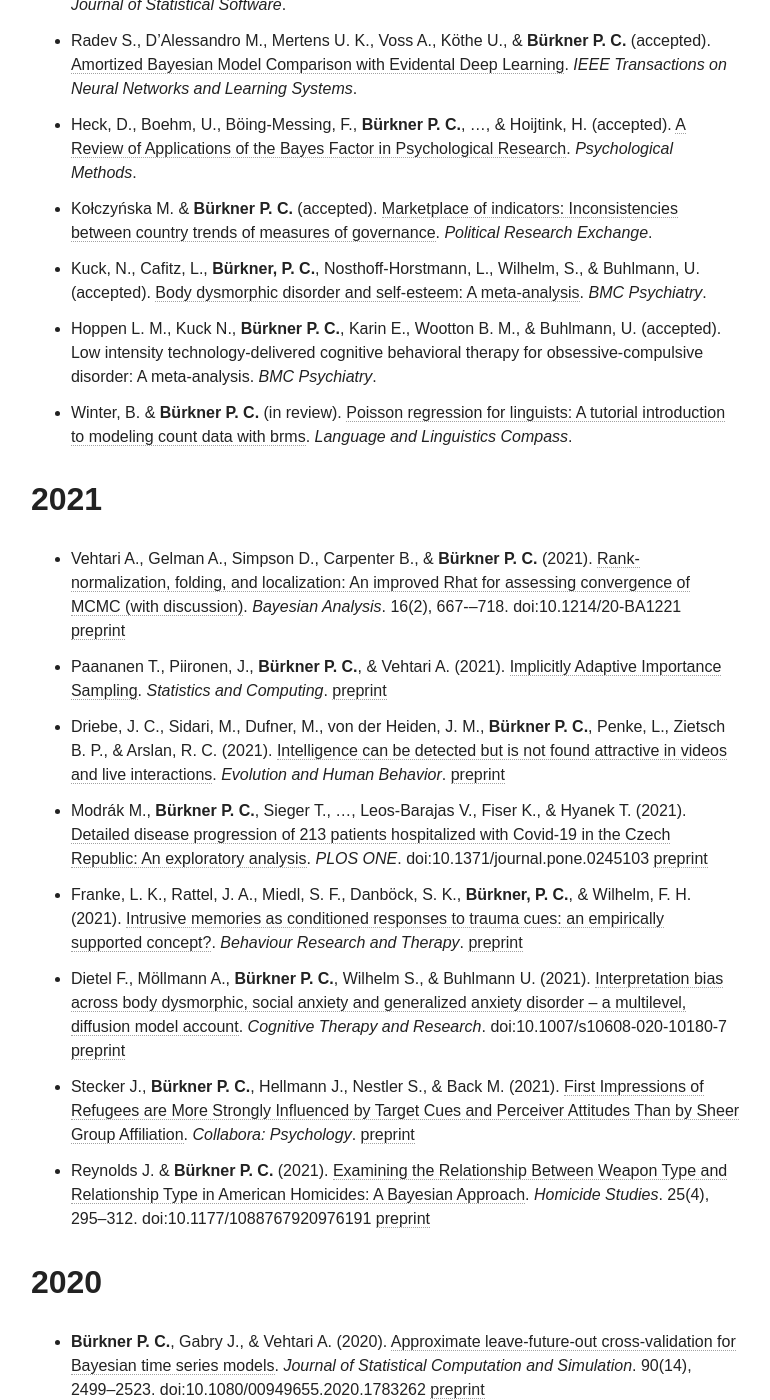
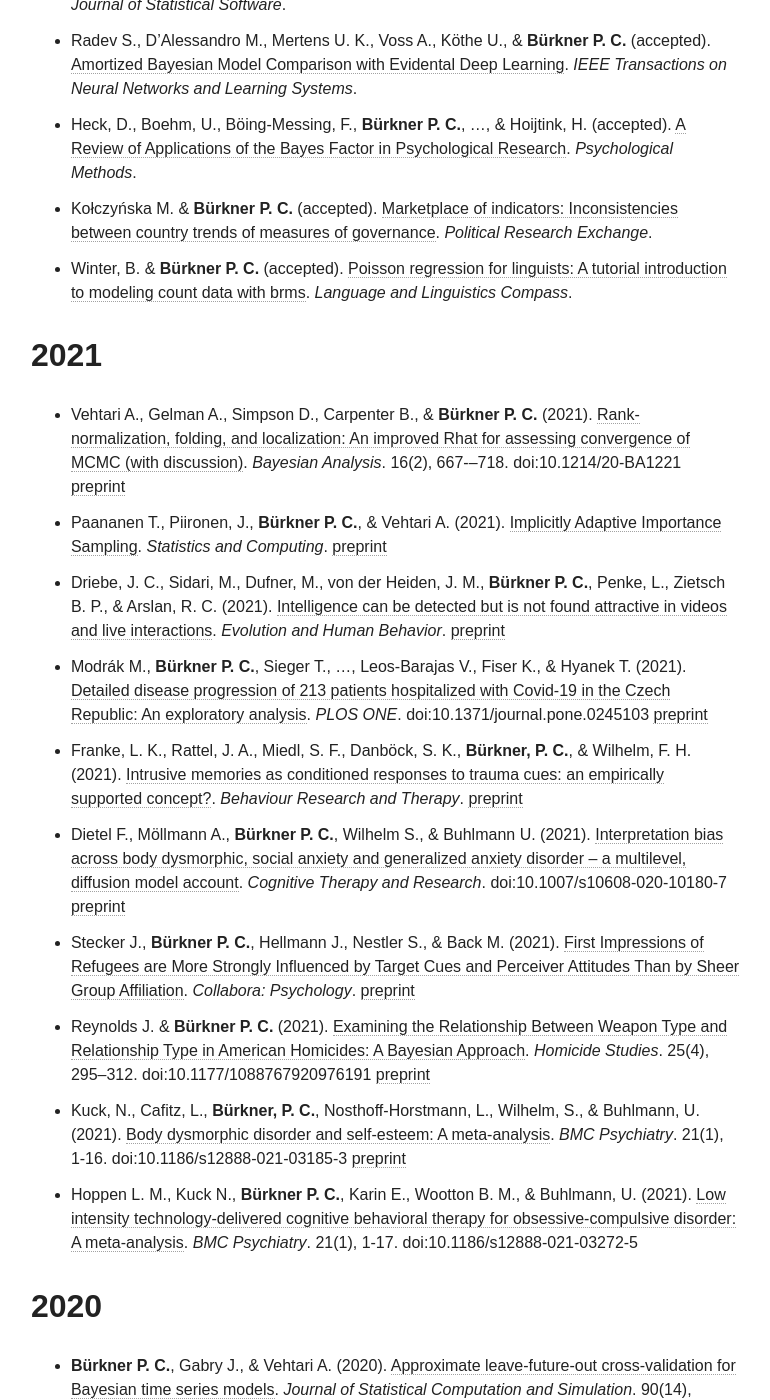
Before and after one commit to paul-buerkner/paul-buerkner.github.io, a Jekyll site: the page built from publications/index.md, in a window 1280 px wide and 1400 px high, scrolled down 2072 px. Shown: the whole window, without its empty margins (255-1025 px from the left). Built offline with Jekyll 4.4.1, drawn with Linux system fonts in a browser that asks for light colours; nearby versions of some CDN libraries; some of the changed lines change nothing that is shown.

Commit message:
move paper to published

```diff
--- a/publications/index.md
+++ b/publications/index.md
@@ -32,9 +32,7 @@
 * Radev S., D’Alessandro M., Mertens U. K., Voss A., Köthe U., & **Bürkner P. C.** (accepted). [Amortized Bayesian Model Comparison with Evidental Deep Learning](https://arxiv.org/abs/2004.10629). *IEEE Transactions on Neural Networks and Learning Systems*.
 * Heck, D., Boehm, U., Böing-Messing, F., **Bürkner P. C.**, ..., & Hoijtink, H. (accepted). [A Review of Applications of the Bayes Factor in Psychological Research](https://psyarxiv.com/cu43g/). *Psychological Methods*.
 * Kołczyńska M. & **Bürkner P. C.** (accepted). [Marketplace of indicators: Inconsistencies between country trends of measures of governance](https://osf.io/preprints/socarxiv/u8gsc/). *Political Research Exchange*.
-* Kuck, N., Cafitz, L., **Bürkner, P. C.**, Nosthoff-Horstmann, L., Wilhelm, S., & Buhlmann, U. (accepted). [Body dysmorphic disorder and self-esteem: A meta-analysis](https://psyarxiv.com/5g32t/). *BMC Psychiatry*.
-* Hoppen L. M., Kuck N., **Bürkner P. C.**, Karin E., Wootton B. M., & Buhlmann, U. (accepted). Low intensity technology-delivered cognitive behavioral therapy for obsessive-compulsive disorder: A meta-analysis. *BMC Psychiatry*.
-* Winter, B. & **Bürkner P. C.** (in review). [Poisson regression for linguists: A tutorial introduction to modeling count data with brms](https://osf.io/93kaf/). *Language and Linguistics Compass*.
+* Winter, B. & **Bürkner P. C.** (accepted). [Poisson regression for linguists: A tutorial introduction to modeling count data with brms](https://osf.io/93kaf/). *Language and Linguistics Compass*.
 
 ## 2021
 
@@ -47,6 +45,8 @@
 doi:10.1007/s10608-020-10180-7 [preprint](https://psyarxiv.com/3hnpu/)
 * Stecker J., **Bürkner P. C.**, Hellmann J., Nestler S., & Back M. (2021). [First Impressions of Refugees are More Strongly Influenced by Target Cues and Perceiver Attitudes Than by Sheer Group Affiliation](https://doi.org/10.1525/collabra.22160). *Collabora: Psychology*. [preprint](https://psyarxiv.com/wt6kr)
 * Reynolds J. & **Bürkner P. C.** (2021). [Examining the Relationship Between Weapon Type and Relationship Type in American Homicides: A Bayesian Approach](https://journals.sagepub.com/doi/full/10.1177/1088767920976191). *Homicide Studies*. 25(4), 295--312. doi:10.1177/1088767920976191 [preprint](https://psyarxiv.com/tf7je/)
+* Kuck, N., Cafitz, L., **Bürkner, P. C.**, Nosthoff-Horstmann, L., Wilhelm, S., & Buhlmann, U. (2021). [Body dysmorphic disorder and self-esteem: A meta-analysis](https://bmcpsychiatry.biomedcentral.com/articles/10.1186/s12888-021-03185-3). *BMC Psychiatry*. 21(1), 1-16. doi:10.1186/s12888-021-03185-3 [preprint](https://psyarxiv.com/5g32t/)
+* Hoppen L. M., Kuck N., **Bürkner P. C.**, Karin E., Wootton B. M., & Buhlmann, U. (2021). [Low intensity technology-delivered cognitive behavioral therapy for obsessive-compulsive disorder: A meta-analysis](https://bmcpsychiatry.biomedcentral.com/articles/10.1186/s12888-021-03272-5). *BMC Psychiatry*. 21(1), 1-17. doi:10.1186/s12888-021-03272-5
 
 ## 2020
 
```
